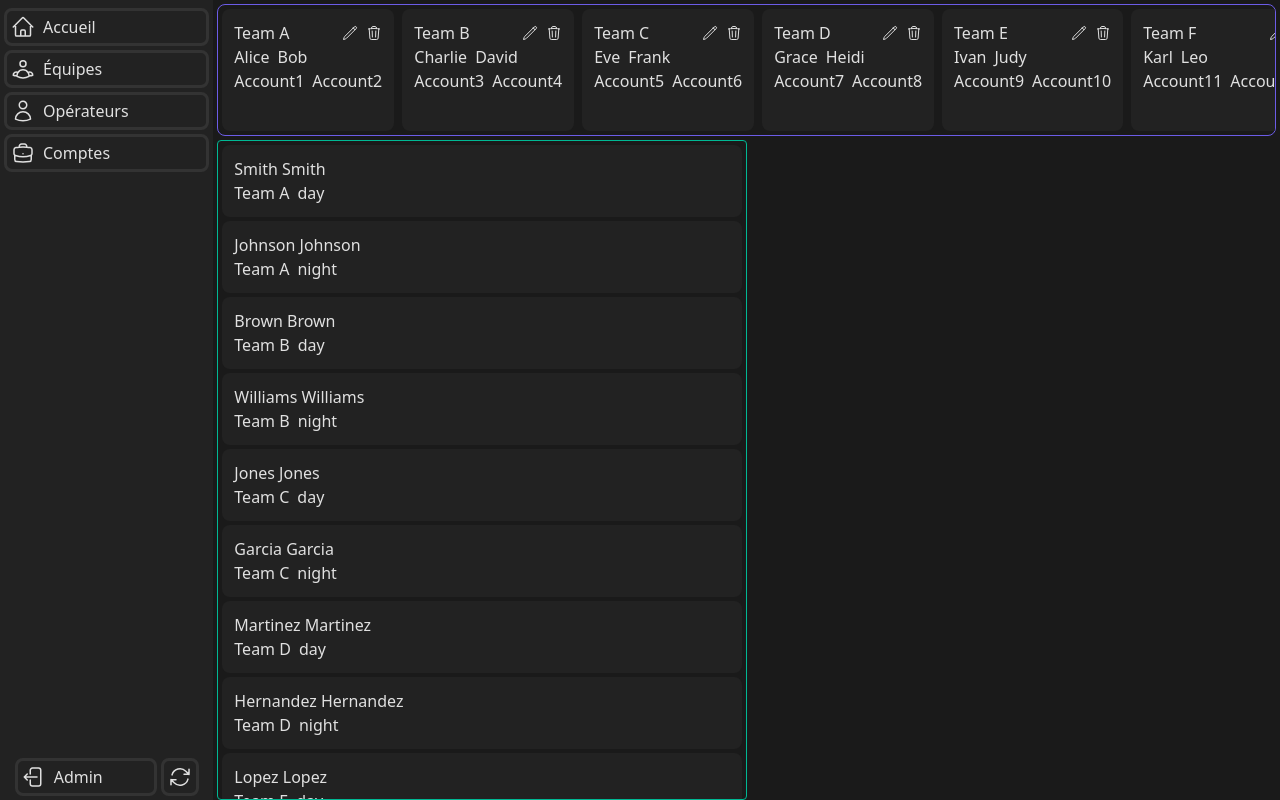
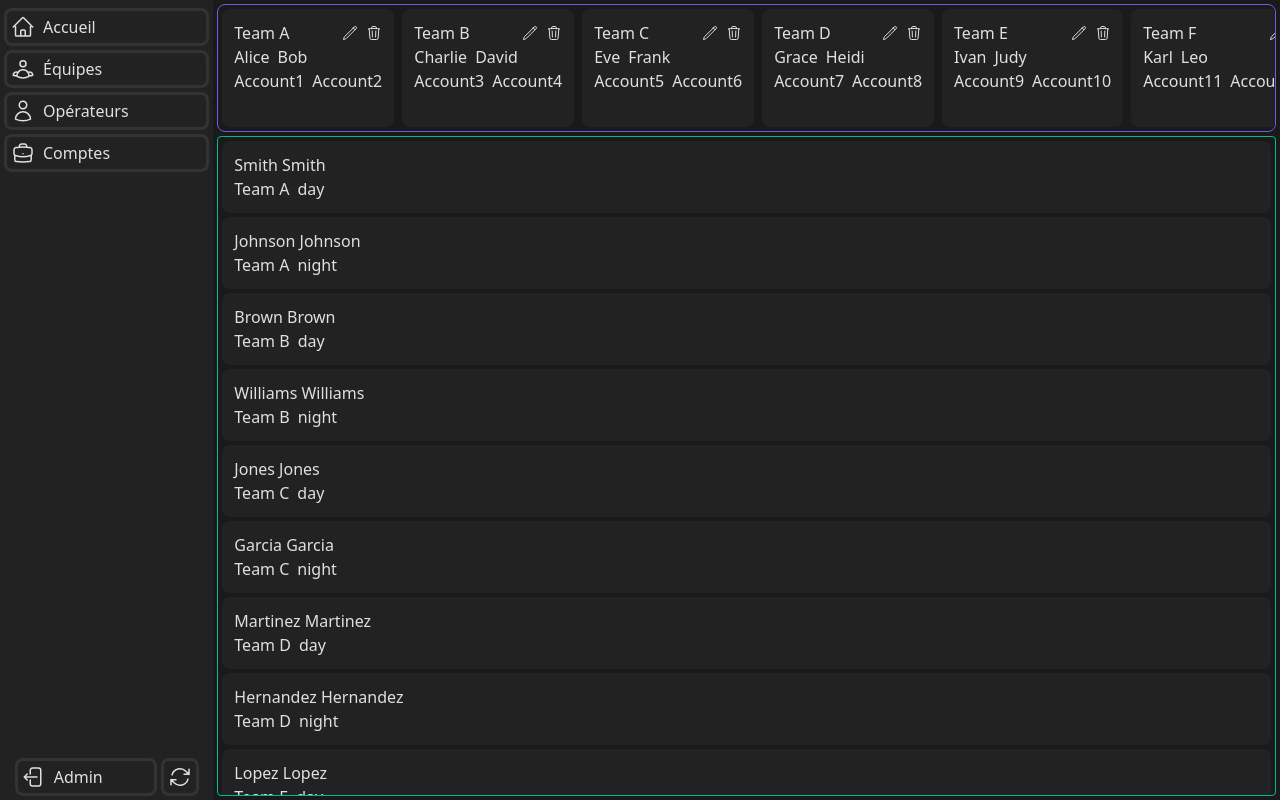
Before and after one commit to wallcreation/OPS-Front, a Vue app: page /admin/dashboard in a window 1280 px wide. Built offline with nearby package versions, Linux system fonts and the light colour scheme.

Commit message:
refactor: update layout in AdminDashboard and ensure consistent height in main.css

```diff
--- a/src/assets/main.css
+++ b/src/assets/main.css
@@ -9,6 +9,7 @@
 
 body {
   background-color: #1A1A1A;
+  height: 100vh;
 }
 ::-webkit-scrollbar {
   width: 8px;
--- a/src/components/AdminDashboard.vue
+++ b/src/components/AdminDashboard.vue
@@ -28,8 +28,9 @@ const operators = ref([
 ])
 </script>
 <template>
-  <main class="p-1 w-5/6 h-screen text-[#E0E0E0]">
-    <div class="w-full h-1/6 flex rounded-lg border-1 border-[#6C5CE7] overflow-x-auto">
+  <main class="p-1 w-5/6 h-screen text-[#E0E0E0] flex flex-col">
+    <!-- Zone TeamCard (en haut) -->
+    <div class="w-full min-h-[8rem] flex rounded-lg border-1 border-[#6C5CE7] overflow-x-auto">
       <TeamCard
         v-for="team in teams"
         :key="team.id"
@@ -39,7 +40,9 @@ const operators = ref([
         class="m-1 rounded-lg"
       />
     </div>
-    <div class="w-1/2 h-5/6 mt-1">
+
+    <!-- Zone OperatorCard (en bas) -->
+    <div class="w-full flex-grow mt-1 overflow-hidden">
       <div class="h-full rounded border-1 border-[#00B894] overflow-y-auto">
         <OperatorCard
           v-for="operator in operators"
```
Lines whose indentation alone changed are shown as unchanged.
